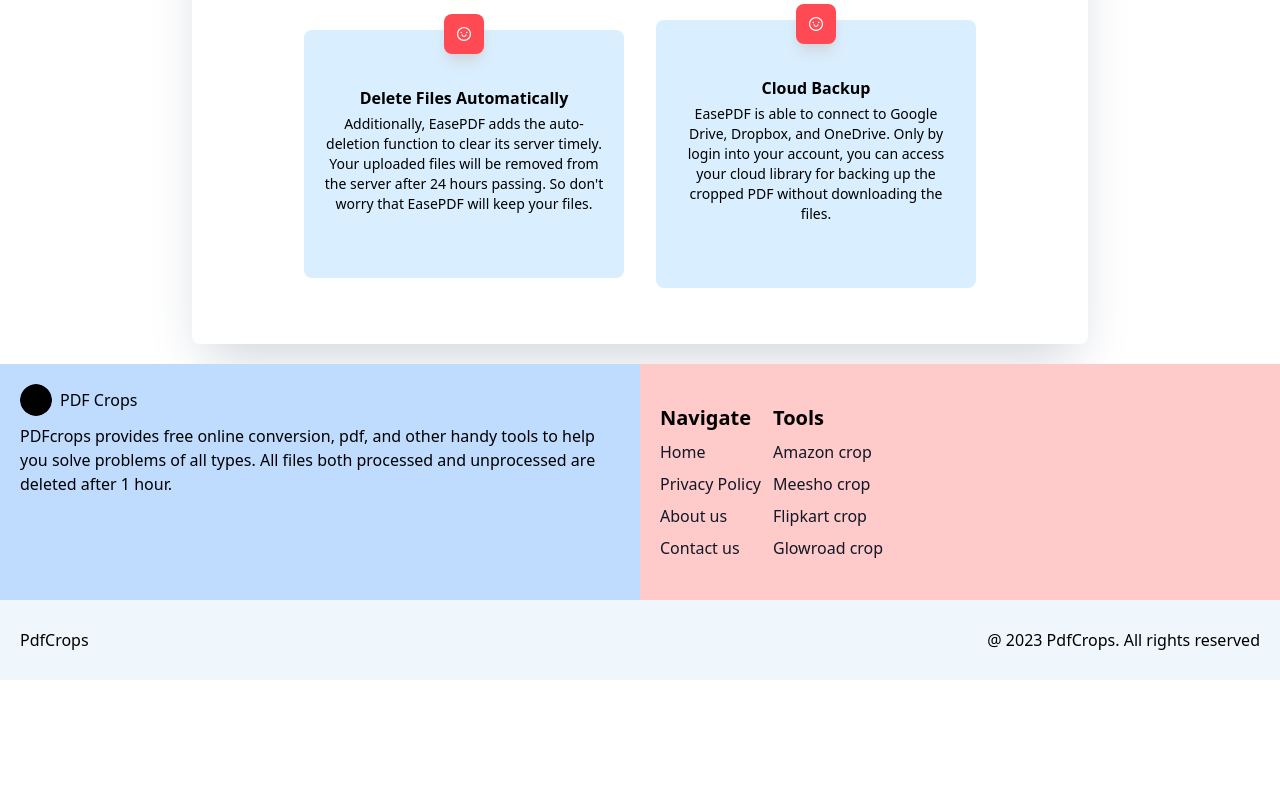
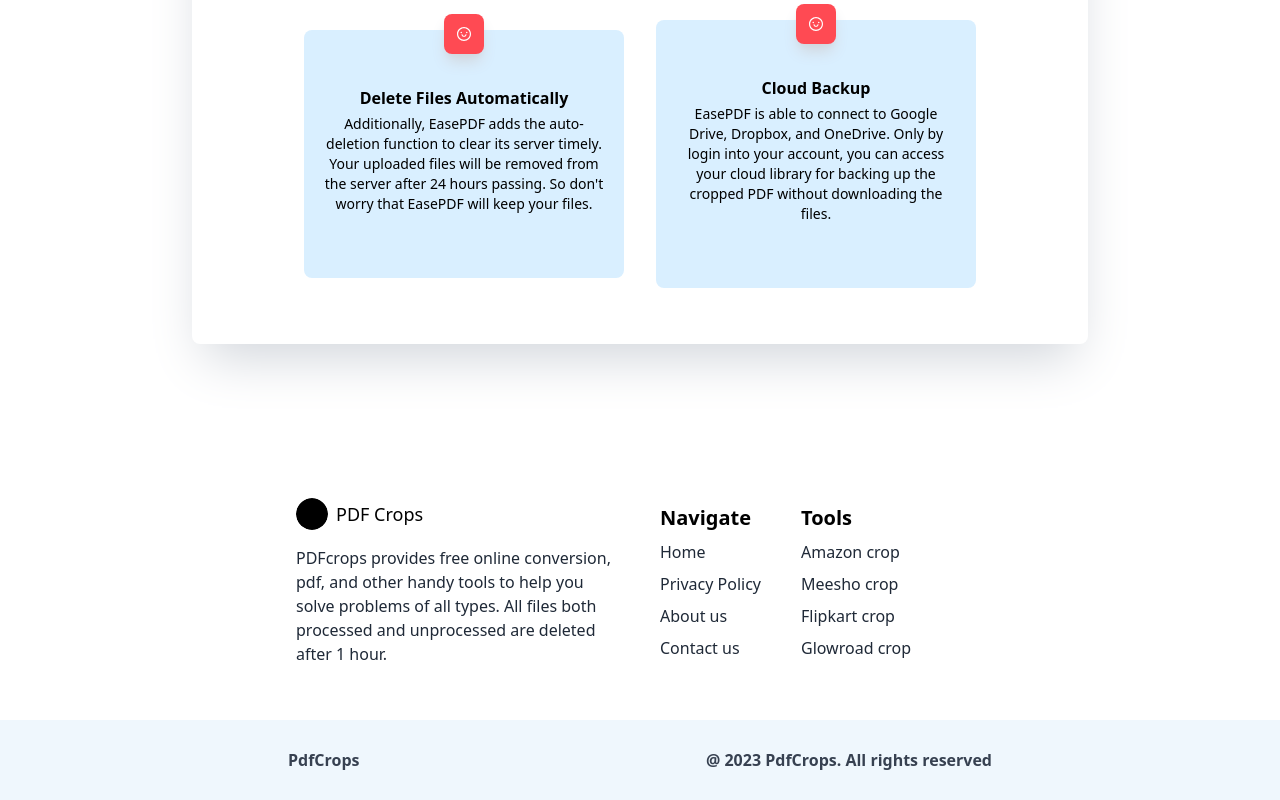
Before and after one commit to vats147/pdfcrops.com, a Next.js app: page / in a window 1280 px wide. Shown: the part 2392-3192 px from the top of the page. Before the commit the page ends 3072 px from the top, so only its background shows below. Built offline with nearby package versions, Linux system fonts and the light colour scheme.

Commit message:
footer-added

```diff
--- a/components/global/Footer/Footer.js
+++ b/components/global/Footer/Footer.js
@@ -4,41 +4,41 @@ import logoOne from "../../../public/images/logos/logoOne.svg"
 
 const Footer = () => {
   return (
-    <footer className='w-full  flex flex-col justify-start items-center'>
+    <footer className='w-full flex flex-col justify-start items-center mt-20'>
 
-      <div className='w-full flex flex-col md:flex-row justify-start items-cente'>
+      {/* First footer */}
+      <div className='w-full md:w-[90%] lg:w-[60%] flex flex-col md:flex-row justify-start items-center p-5 bg-white '>
 
         {/* Brand details */}
-        <div className='w-full flex flex-col justify-start items-start space-y-2 bg-blue-200 md:p-5'>
-
-          <span className='flex justify-center items-center space-x-2'>
+        <div className='w-full flex flex-col justify-start items-start space-y-2 md:p-5 '>
+          <span className='flex justify-center items-center space-x-2 mb-2'>
             <Image src={logoOne} alt="logoOne" width={8} height={8} className="w-8 h-8 rounded-full" />
-            <p> PDF Crops </p>
+            <p className='text-black text-lg font-medium'> PDF Crops </p>
           </span>
 
-          <p> PDFcrops provides free online conversion, pdf, and other handy tools to help you solve problems of all types. All files both processed and unprocessed are deleted after 1 hour.
+          <p className='text-gray-800 text-base font-normal hover:cursor-pointer'> PDFcrops provides free online conversion, pdf, and other handy tools to help you solve problems of all types. All files both processed and unprocessed are deleted after 1 hour.
           </p>
         </div>
 
         {/* Tabs */}
-        <div className='w-full flex flex-col md:flex-row justify-start items-start py-10 space-y-10 md:space-y-0 md:space-x-3 md:px-5 bg-red-200'>
+        <div className='w-full flex flex-col md:flex-row justify-start items-start py-10 space-y-10 md:space-y-0 md:space-x-5 lg:space-x-10 md:px-5'>
 
           {/* navigate */}
           <div className='flex flex-col items-start justify-start space-y-2'>
             <p className='text-black text-xl font-semibold'> Navigate </p>
-            <p className='text-gray-900 text-base font-normal hover:cursor-pointer'> Home </p>
-            <p className='text-gray-900 text-base font-normal hover:cursor-pointer'> Privacy Policy </p>
-            <p className='text-gray-900 text-base font-normal hover:cursor-pointer'> About us </p>
-            <p className='text-gray-900 text-base font-normal hover:cursor-pointer'> Contact us </p>
+            <p className='text-gray-800 text-base font-normal hover:cursor-pointer'> Home </p>
+            <p className='text-gray-800 text-base font-normal hover:cursor-pointer'> Privacy Policy </p>
+            <p className='text-gray-800 text-base font-normal hover:cursor-pointer'> About us </p>
+            <p className='text-gray-800 text-base font-normal hover:cursor-pointer'> Contact us </p>
           </div>
 
           {/* tools */}
           <div className='flex flex-col items-start justify-start space-y-2'>
             <p className='text-black text-xl font-semibold'> Tools </p>
-            <p className='text-gray-900 text-base font-normal hover:cursor-pointer'> Amazon crop </p>
-            <p className='text-gray-900 text-base font-normal hover:cursor-pointer'> Meesho crop </p>
-            <p className='text-gray-900 text-base font-normal hover:cursor-pointer'> Flipkart crop </p>
-            <p className='text-gray-900 text-base font-normal hover:cursor-pointer'> Glowroad crop </p>
+            <p className='text-gray-800 text-base font-normal hover:cursor-pointer'> Amazon crop </p>
+            <p className='text-gray-800 text-base font-normal hover:cursor-pointer'> Meesho crop </p>
+            <p className='text-gray-800 text-base font-normal hover:cursor-pointer'> Flipkart crop </p>
+            <p className='text-gray-800 text-base font-normal hover:cursor-pointer'> Glowroad crop </p>
           </div>
 
         </div>
@@ -46,11 +46,14 @@ const Footer = () => {
       </div>
 
       {/* Last footer */}
-      <div className='w-full h-20 bg-[#EFF7FD] flex justify-between items-center p-5'>
-        <p> PdfCrops </p>
-        <p> @ 2023 PdfCrops. All rights reserved </p>
+      <div className='w-full h-20 bg-[#EFF7FD] flex justify-center items-center p-5 '>
+        <div className='w-full md:w-[90%] lg:w-[60%] flex flex-col md:flex-row justify-between items-center p-5'>
+          <p className='text-gray-700 text-base font-semibold'> PdfCrops </p>
+          <p className='text-gray-700 text-base font-semibold'> @ 2023 PdfCrops. All rights reserved </p>
+        </div>
 
       </div>
+
     </footer>
   )
 }
--- a/layouts/BaseOneLayout/BaseOneLayout.js
+++ b/layouts/BaseOneLayout/BaseOneLayout.js
@@ -6,7 +6,7 @@ import React from 'react'
 
 const BaseOneLayout = ({ children }) => {
     return (
-        <div className='w-full h-auto bg-red-300 flex flex-col justify-start items-center overflow-x-hidden overflow-y-scroll'>
+        <div className='w-full h-auto bg-white flex flex-col justify-start items-center overflow-x-hidden overflow-y-scroll'>
             <Head>
                 <title>Create Next App</title>
                 <meta name="description" content="Generated by create next app" />
```
